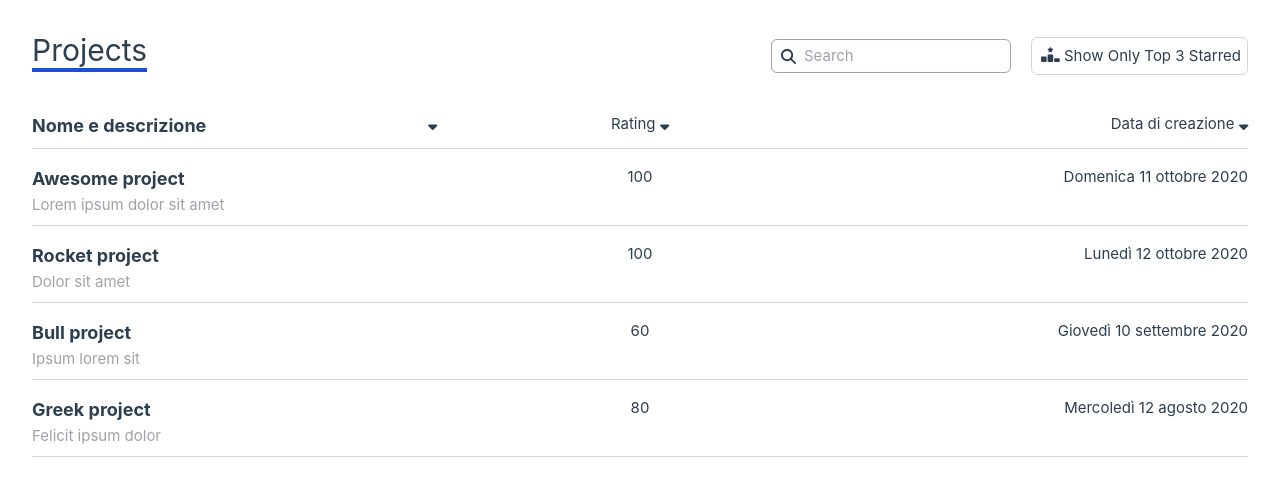
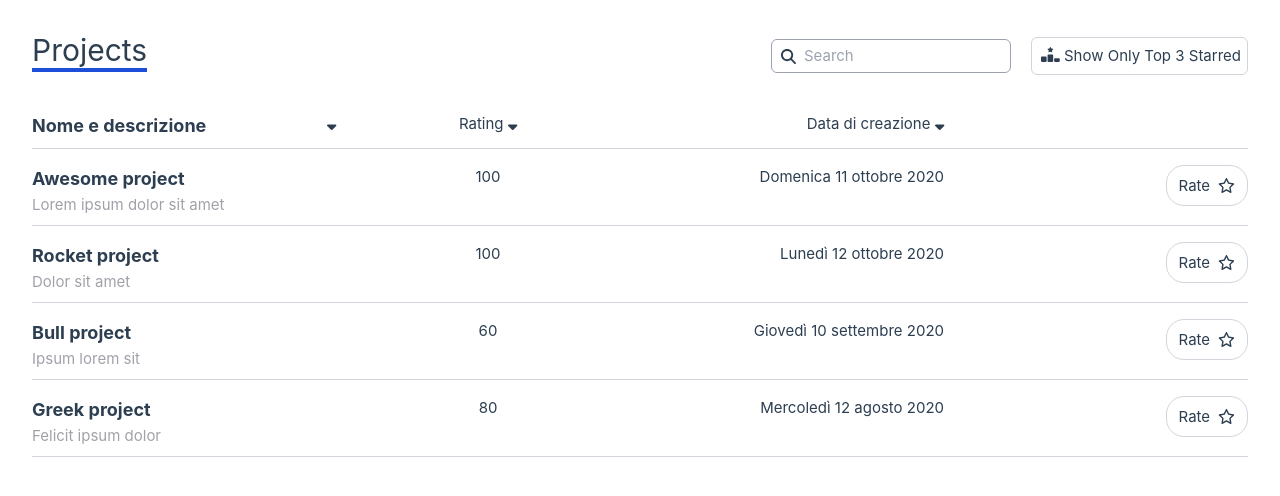
Before and after one commit to aminta/frontend_mid, a Vue app: page / in a window 1280 px wide. Shown: the top 496 px of the page. Built offline with nearby package versions, Linux system fonts and the light colour scheme.

Commit message:
feat: add star to a project

```diff
--- a/src/components/ProjectItem.vue
+++ b/src/components/ProjectItem.vue
@@ -1,6 +1,12 @@
 <script setup>
 import ColumnSort from "./ColumnSort.vue";
 import { formatDate } from "@/utilities/formatters.js";
+import { computed, ref, watch, getCurrentInstance } from "vue";
+import { useProjectsStore } from "@/stores/projects.js";
+
+let key = getCurrentInstance().vnode.key;
+
+let store = useProjectsStore();
 
 let props = defineProps({
   name: String,
@@ -15,10 +21,29 @@ let classObject = {
   "flex-row": props.isHeader,
   "justify-between": props.isHeader,
 };
+
+let starred = ref(false);
+
+let iconClasses = computed(() =>
+  starred.value ? "fa-solid fa-star" : "fa-regular fa-star"
+);
+
+let buttonClasses = computed(() => ({
+  "flex gap-2 border  rounded-[18px] p-3 hover:bg-gray-200 hover:border-gray-400": true,
+  "bg-gray-200 border-gray-400": starred.value,
+  "bg-transparent border-gray-300": !starred.value,
+}));
+function toggleStar() {
+  starred.value = !starred.value;
+}
+
+watch(starred, (value) => {
+  store.toggleStarToAProject(key, value);
+});
 </script>
-
+<font-awesome-icon icon="fa-solid fa-star" />
 <template>
-  <li class="grid grid-cols-3 gap-y-10 border-b border-gray-300 pb-2">
+  <li class="grid grid-cols-4 gap-y-10 border-b border-gray-300 pb-2">
     <header :class="classObject">
       <h3 class="text-lg font-bold">{{ name }}</h3>
       <p v-if="!isHeader" class="text-zinc-400">{{ description }}</p>
@@ -32,6 +57,12 @@ let classObject = {
       {{ formatDate(createdAt) }}
       <ColumnSort v-if="isHeader" field="createdAt" />
     </footer>
+    <aside v-if="!isHeader" class="flex justify-end items-baseline">
+      <button :class="buttonClasses" @click="toggleStar">
+        <span class="leading-none">Rate</span>
+        <font-awesome-icon :icon="iconClasses" />
+      </button>
+    </aside>
   </li>
 </template>
 
--- a/src/components/ProjectList.vue
+++ b/src/components/ProjectList.vue
@@ -1,7 +1,6 @@
 <script setup>
 import ProjectItem from "./ProjectItem.vue";
 import { useProjectsStore } from "@/stores/projects.js";
-import { nanoid } from "nanoid";
 import ProjectHeader from "./ProjectHeader.vue";
 
 let store = useProjectsStore();
@@ -13,7 +12,7 @@ let store = useProjectsStore();
       <ProjectHeader />
       <ProjectItem
         v-for="project in store.projectsSorted"
-        :key="nanoid()"
+        :key="project.id"
         :name="project.name"
         :description="project.description"
         :created-at="project.createdAt"
--- a/src/main.js
+++ b/src/main.js
@@ -17,7 +17,10 @@ import {
   faRankingStar,
   faCircleXmark,
   faXmark,
+  faStar as faStarSolid,
 } from "@fortawesome/free-solid-svg-icons";
+
+import { faStar } from "@fortawesome/free-regular-svg-icons";
 
 /* add icons to the library */
 library.add(
@@ -26,7 +29,9 @@ library.add(
   faMagnifyingGlass,
   faRankingStar,
   faCircleXmark,
-  faXmark
+  faXmark,
+  faStar,
+  faStarSolid
 );
 
 const app = createApp(App);
--- a/src/stores/projects.js
+++ b/src/stores/projects.js
@@ -1,6 +1,7 @@
 import { defineStore } from "pinia";
 import { sorter } from "@/utilities/sorters";
-import { isTop } from "../utilities/filters";
+import { isTop } from "@/utilities/filters";
+import { nanoid } from "nanoid";
 
 export const useProjectsStore = defineStore("projects", {
   state: () => ({
@@ -13,7 +14,9 @@ export const useProjectsStore = defineStore("projects", {
   actions: {
     async fill() {
       let r = await import("@/data.json");
-      this.$state = { projects: r.default };
+      this.$state = {
+        projects: r.default.map((project) => ({ ...project, id: nanoid() })),
+      };
     },
     setSortOrder(sortOrder) {
       this.sortOrder = sortOrder;
@@ -23,6 +26,13 @@ export const useProjectsStore = defineStore("projects", {
     },
     setShowOnlyTopThreProjects(bool) {
       this.showOnlyTopThree = bool;
+    },
+    toggleStarToAProject(id, toggle) {
+      this.projects.map((project) => {
+        if (project.id === id) {
+          toggle ? project.stars++ : project.stars--;
+        }
+      });
     },
   },
   getters: {
```
